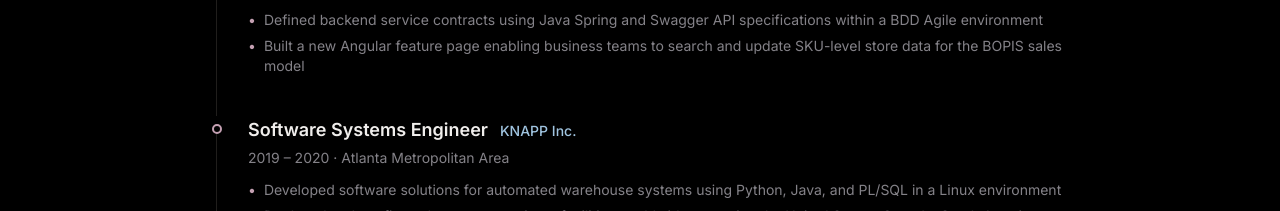
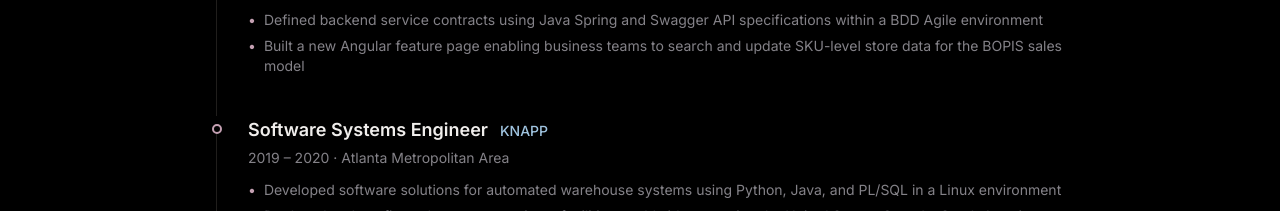
Before and after one commit to jussaw/jussaw-app, a Next.js app in the folder web/: page / in a window 1280 px wide. Shown: the part 2180-2391 px from the top of the page. Built offline with nearby package versions, Linux system fonts and the light colour scheme.

Commit message:
content: update KNAPP company name

```diff
--- a/web/src/data/content.ts
+++ b/web/src/data/content.ts
@@ -109,7 +109,7 @@ export const siteContent: SiteContent = {
       ],
     },
     {
-      company: "KNAPP Inc.",
+      company: "KNAPP",
       role: "Software Systems Engineer",
       period: "2019 – 2020",
       location: "Atlanta Metropolitan Area",
@@ -122,10 +122,10 @@ export const siteContent: SiteContent = {
   ],
   hobbies: [
     { label: "Ergonomic Keyboards", icon: "Keyboard" },
-    { label: "Home Lab",            icon: "Server" },
-    { label: "Gaming",              icon: "Gamepad2" },
-    { label: "Hiking",              icon: "Footprints" },
-    { label: "Snowboarding",        icon: "MountainSnow" },
+    { label: "Home Lab", icon: "Server" },
+    { label: "Gaming", icon: "Gamepad2" },
+    { label: "Hiking", icon: "Footprints" },
+    { label: "Snowboarding", icon: "MountainSnow" },
   ],
   kit: [
     { label: "keyboard", value: "Corne LP w/ nice!nano" },
```
